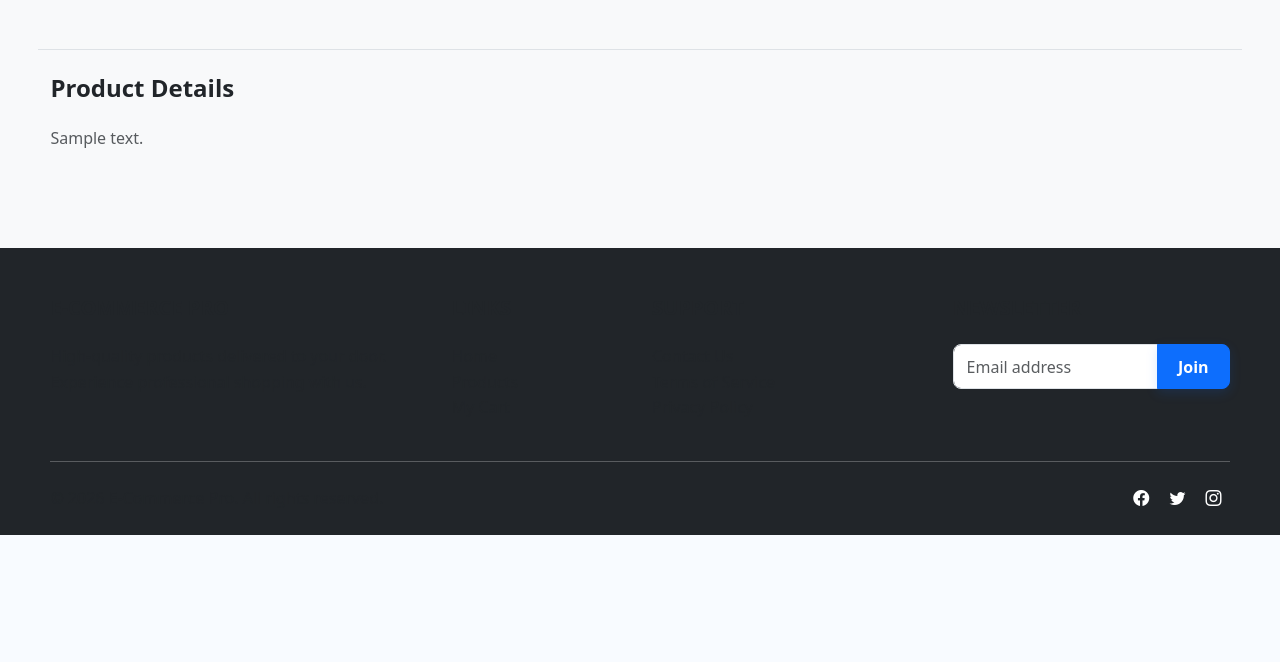
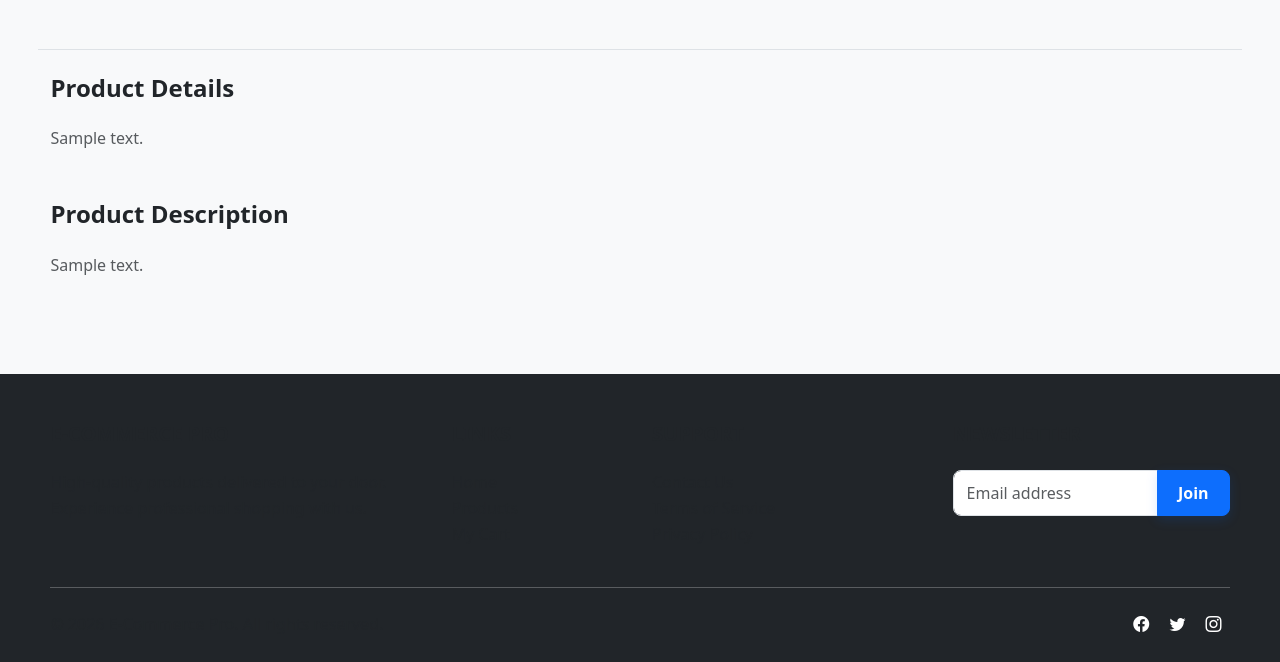
Before and after one commit to sammycrem/e-commerce-e, a Flask app: page /product/Sample in a window 1280 px wide. Shown: the part 1057-1719 px from the top of the page. Before the commit the page ends 1592 px from the top, so only its background shows below. Run offline with Flask 3, Linux system fonts and the light colour scheme; tables that the repository leaves empty hold one stand-in row (values such as "Sample post"); data that the repository does not hold is empty; parts of the project's set-up code (start-up, migrations or seed data) failed here and were passed over; some libraries are stand-ins or nearby versions.

Commit message:
feat: add product attributes, overhaul product UI, and refine shop layout
- Added new product attributes: short_description, product_details, related/proposed products, and tags.
- Redesigned product detail page with 3-column layout, zoom, and sidebar cart.
- Refined shop page with 350px image height, zero border-radius, and short descriptions.
- Updated backend image icon generation to 350px height WebP.
- Standardized currency to Euro (€) across product pages.
- Improved quantity selector width to 150px.
- Verified all changes with API and Playwright tests.

Co-authored-by: sammycrem <256570095+sammycrem@users.noreply.github.com>

```diff
--- a/app/app.py
+++ b/app/app.py
@@ -742,7 +742,7 @@ def admin_upload_image():
         # Generate small version (icon)
         icon_filename = unique_base + "_icon.webp"
         icon_path = os.path.join(app.root_path, 'static', 'uploads', 'products', icon_filename)
-        generate_image_icon(filepath, icon_path, height=300)
+        generate_image_icon(filepath, icon_path, height=350)
 
         url = f"/static/uploads/products/{unique_filename}"
         return jsonify({"url": url}), 201
--- a/app/static/js/product.js
+++ b/app/static/js/product.js
@@ -9,7 +9,7 @@
   // helpers
   const $ = (sel, root = document) => root.querySelector(sel);
   const $$ = (sel, root = document) => Array.from(root.querySelectorAll(sel));
-  const formatPrice = cents => `$${(cents/100).toFixed(2)}`;
+  const formatPrice = cents => `€${(cents/100).toFixed(2)}`;
 
   function getIconUrl(url) {
     if (!url || !url.includes('/static/')) return url;
@@ -375,13 +375,19 @@
       // Render tags
       renderTags(product);
 
-      // Product Details
-      if (product.product_details && product.product_details.trim()) {
+      // Product Details & Description
+      if ((product.product_details && product.product_details.trim()) || (product.description && product.description.trim())) {
         const detailContainer = $('#product-details-container');
-        if (detailContainer) {
+        const descContainer = $('#full-description-container');
+
+        if (detailContainer && product.product_details) {
             detailContainer.textContent = product.product_details;
-            $('#product-details-section').classList.remove('d-none');
         }
+        if (descContainer && product.description) {
+            descContainer.textContent = product.description;
+        }
+
+        $('#product-details-section').classList.remove('d-none');
       }
 
       // Related & Proposed Products
--- a/app/templates/product_detail.html
+++ b/app/templates/product_detail.html
@@ -190,7 +190,7 @@
                 <!-- Tags will be injected here -->
             </div>
             <h3 id="product-name" class="fw-bold mb-2">Loading...</h3>
-            <p id="product-price" class="h4 text-primary fw-bold mb-4">$0.00</p>
+            <p id="product-price" class="h4 text-primary fw-bold mb-4">€0.00</p>
 
             <div id="product-description" class="text-muted mb-4 small"></div>
 
@@ -214,7 +214,7 @@
                 <!-- Quantity -->
                 <div class="mb-4">
                     <label for="qty-input" class="form-label fw-bold small text-uppercase text-muted mb-2">Quantity</label>
-                    <div class="input-group" style="width: 140px;">
+                    <div class="input-group" style="width: 150px;">
                         <button class="btn btn-outline-secondary btn-sm" type="button" onclick="document.getElementById('qty-input').stepDown()">-</button>
                         <input id="qty-input" type="number" min="1" value="1" class="form-control text-center">
                         <button class="btn btn-outline-secondary btn-sm" type="button" onclick="document.getElementById('qty-input').stepUp()">+</button>
@@ -240,7 +240,7 @@
         <div class="col-lg-2 d-none d-lg-block border-start p-3 bg-white sticky-top" style="height: 100vh; overflow-y: auto;">
             <div class="d-flex justify-content-between align-items-center mb-4">
                 <h5 class="fw-bold mb-0">Your Cart</h5>
-                <h5 id="sidebar-total" class="fw-bold mb-0 text-primary">$0.00</h5>
+                <h5 id="sidebar-total" class="fw-bold mb-0 text-primary">€0.00</h5>
             </div>
 
             <div id="sidebar-cart-list" class="d-flex flex-column gap-3 mb-4">
@@ -258,8 +258,13 @@
         <div id="product-details-section" class="row mt-5 pt-4 d-none border-top">
             <div class="col-12">
                 <h4 class="fw-bold mb-4">Product Details</h4>
-                <div id="product-details-container" class="text-muted" style="white-space: pre-line; line-height: 1.6;">
+                <div id="product-details-container" class="text-muted mb-5" style="white-space: pre-line; line-height: 1.6;">
                     <!-- Product details injected here -->
+                </div>
+
+                <h4 class="fw-bold mb-4">Product Description</h4>
+                <div id="full-description-container" class="text-muted" style="white-space: pre-line; line-height: 1.6;">
+                    <!-- Full description injected here -->
                 </div>
             </div>
         </div>
--- a/app/utils.py
+++ b/app/utils.py
@@ -525,7 +525,7 @@ def convert_to_webp(input_path, output_path, quality=85):
         logger.error(f"Error converting image to webp: {e}")
         return False
 
-def generate_image_icon(input_path, output_path, height=300):
+def generate_image_icon(input_path, output_path, height=350):
     """
     Generates a small version of the image with a fixed height.
     Maintains aspect ratio for the width.
@@ -569,7 +569,7 @@ def ensure_icon_for_url(url, app_root_path):
     output_path = base + "_icon.webp"
 
     if not os.path.exists(output_path):
-        generate_image_icon(input_path, output_path, height=300)
+        generate_image_icon(input_path, output_path, height=350)
 # ---------end------------
 
 def rename_image(old_name, new_name, upload_folder):
```
Also changed, not shown: app/templates/shop.html (+7 -7 lines).
